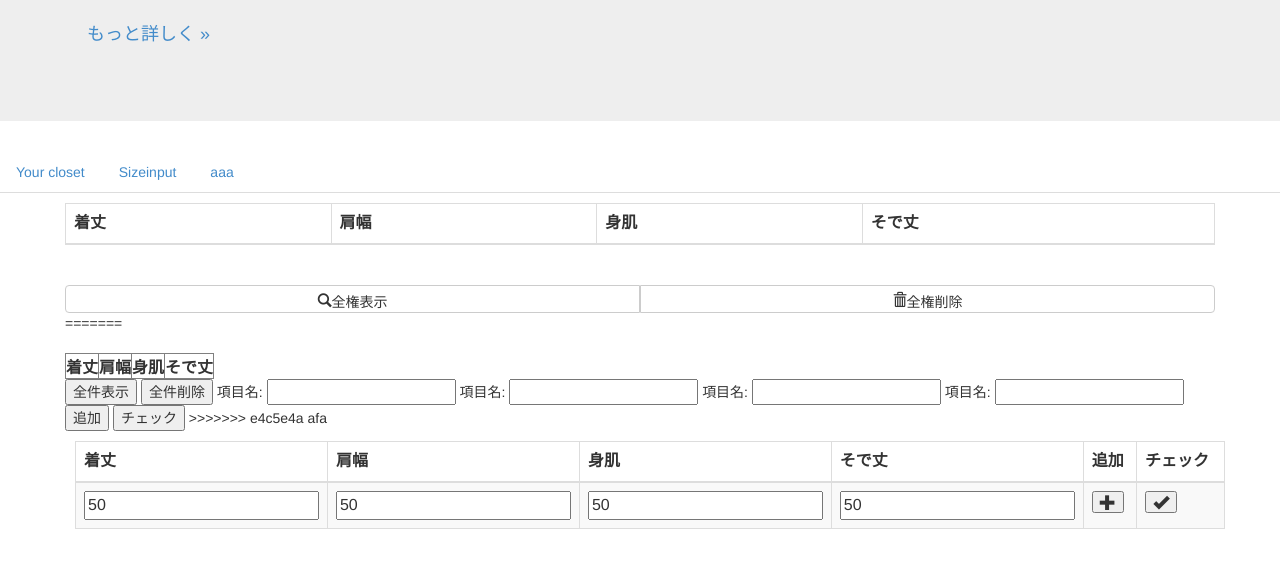
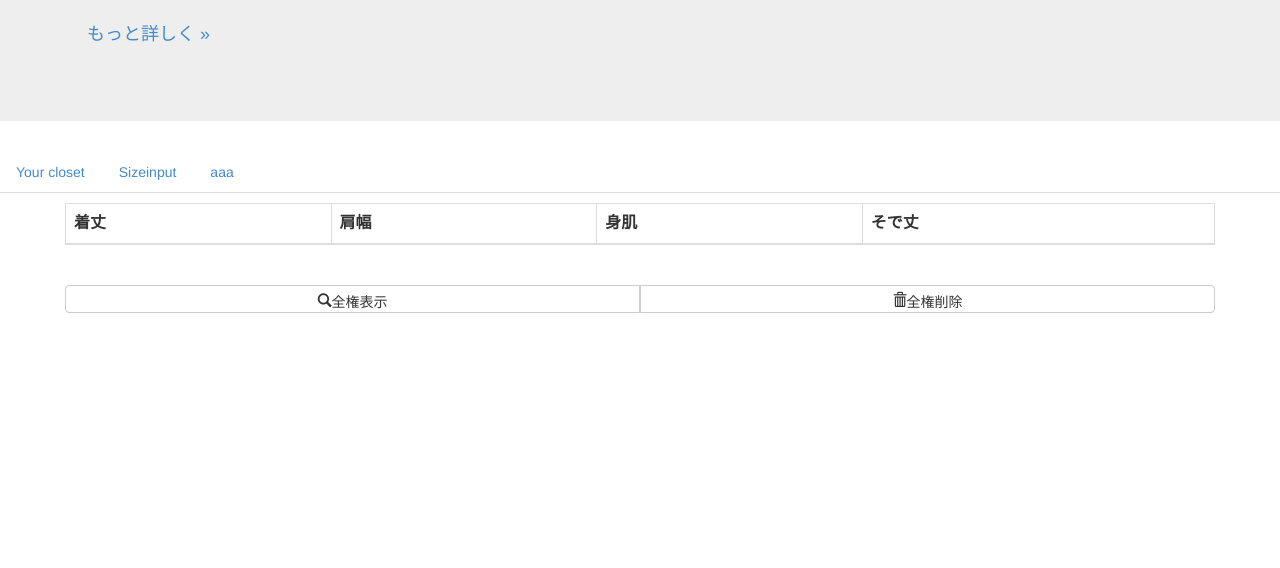
Before and after one commit to kondon/sekikon_isan, a website: page public/index.html in a window 1280 px wide. Shown: the part 180-748 px from the top of the page. Drawn offline with nearby package versions, Linux system fonts and the light colour scheme.

Commit message:
きれいにした

```diff
--- a/public/index.html
+++ b/public/index.html
@@ -15,6 +15,7 @@
         <p><a class="btn btn-lg midashi-btn" role="button">もっと詳しく &raquo;</a></p>
       </div>
     </header>
+
 <ul class="nav nav-tabs">
   <li><a href="#prof1" data-toggle="tab">Your closet</a></li>
   <li><a href="#input1" data-toggle="tab">Sizeinput</a></li>
@@ -54,32 +55,6 @@
 					</div>
 				</div>
 			</div>
-=======
- <div class="container-fluid">
-	 <div class="row">
-
-		 <table id="dataTable" border="1">
-			 <thead>
-				 <tr>
-				 	<th>着丈</th><th>肩幅</th><th>身肌</th><th>そで丈</th>
-				 </tr>
-			　</thead>
-			 <tbody id='tableItems'></tbody>
-		 </table>
-	 </div>
- </div>
- <div class = "conttainer-fluid">
- 	<div = "row">
- 		<div id="form">
-			 <button value="全件表示" id="getAll"> 全件表示 </button>
-			 <button value="全件削除" id="removeAll"> 全件削除 </button>
-			 <span>項目名: </span><span><input type="text" id="item1"></span>
-			 <span>項目名: </span><span><input type="text" id="item2"></span>
-			 <span>項目名: </span><span><input type="text" id="item3"></span>
-			 <span>項目名: </span><span><input type="text" id="item4"></span>
-			 <button value="追加" id="add"> 追加 </button>
-       <button value="チェック" id="cheack" onClick="cheack()"> チェック </button>
->>>>>>> e4c5e4a afa
 		</div>
 	</div>
 	<div class="tab-pane" id="input1">
```
